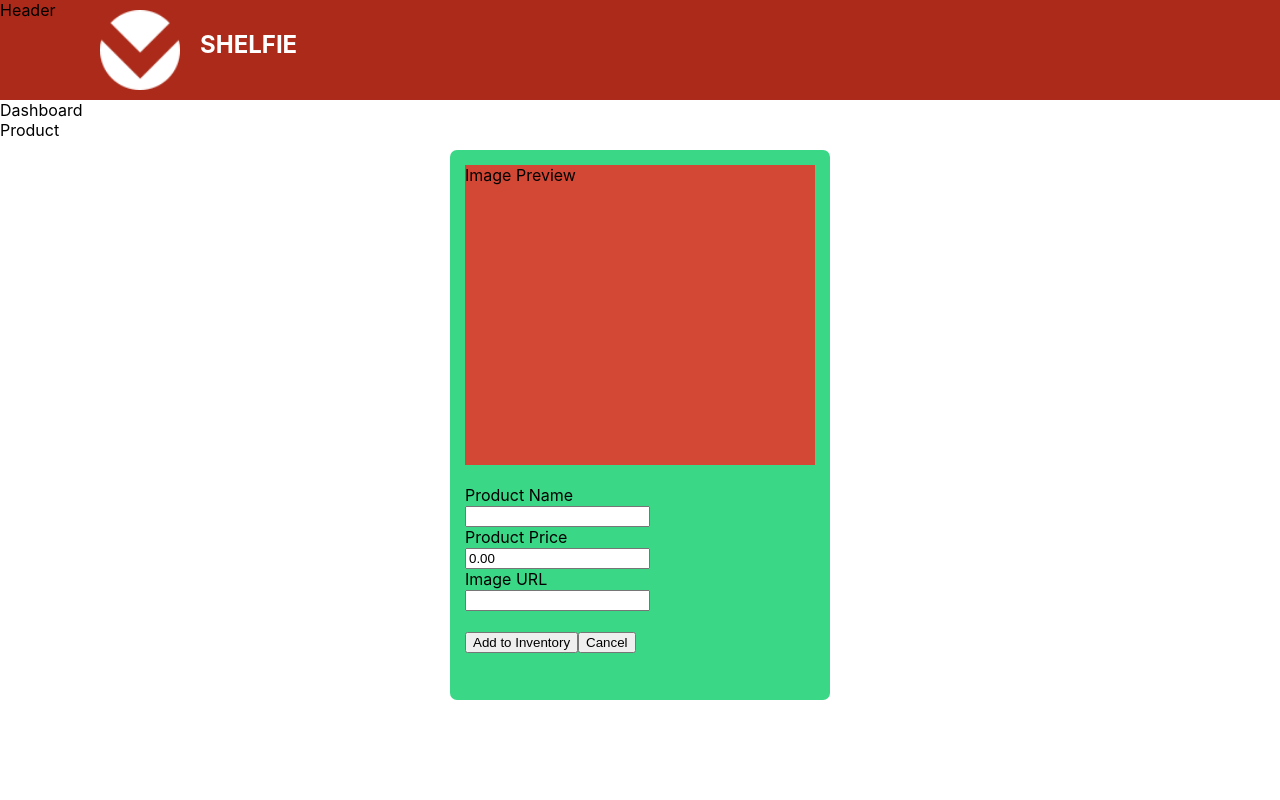
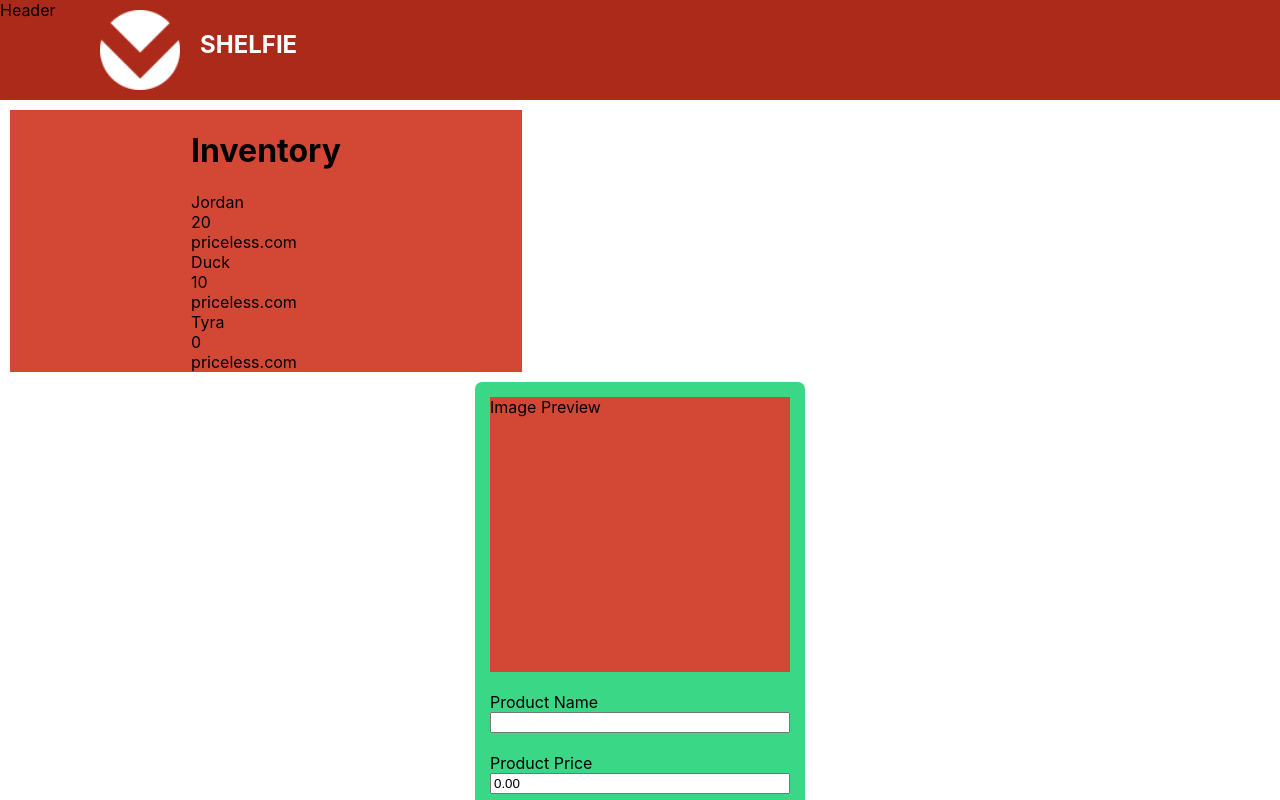
Before and after one commit to F15HYF4C3/shelfie-proj, a React (Create React App) app: page / in a window 1280 px wide. Shown: the top 800 px of the page. Built offline with nearby package versions, Linux system fonts and the light colour scheme.

Commit message:
added inventory map, need boxes to align

```diff
--- a/src/App.css
+++ b/src/App.css
@@ -1,33 +1,3 @@
-/* .App {
-  text-align: center;
-} */
-
-/* .App-logo {
-  animation: App-logo-spin infinite 20s linear;
-  height: 40vmin;
-  pointer-events: none;
-} */
-
-/* .App-header {
-  background-color: #282c34;
-  min-height: 100vh;
-  display: flex;
-  flex-direction: column;
-  align-items: center;
-  justify-content: center;
-  font-size: calc(10px + 2vmin);
-  color: white;
-} */
-
-/* .App-link {
-  color: #61dafb;
-} */
-
-/* @keyframes App-logo-spin {
-  from {
-    transform: rotate(0deg);
-  }
-  to {
-    transform: rotate(360deg);
-  }
-} */
+span {
+  display: inline;
+}
--- a/src/App.js
+++ b/src/App.js
@@ -9,11 +9,23 @@ class App extends Component {
   constructor(props){
     super(props);
     this.state = {
-      inventoryList: [{
-        name: '',
+      inventoryList: [
+        {
+          name: 'Jordan',
+        price: 20.00,
+        imgUrl: 'priceless.com'
+        },
+        {
+          name: 'Duck',
+        price: 10.00,
+        imgUrl: 'priceless.com'
+        },
+        {
+        name: 'Tyra',
         price: 0.00,
-        imgUrl: ''
-      }]
+        imgUrl: 'priceless.com'
+      }
+    ]
     }
   }
     render(){
@@ -26,8 +38,12 @@ class App extends Component {
       <br/>
       <br/>
       <br/>
-      <span className="Dashboard"><Dashboard/></span>
-      <span className="Form"><Form/></span>
+        <span className="Dashboard"><Dashboard display='inline'
+        inventoryList={this.state.inventoryList}/>
+        </span>
+
+        <span className="Form"><Form display='inline'/>
+        </span>
       <br/>
 
 
--- /dev/null
+++ b/src/Components/Dashboard/Dashboard.css
@@ -0,0 +1,12 @@
+.Dashboard {
+    width: 40%;
+    margin: 10px;
+    display: flex;
+    align-items: center;
+    flex-direction: column;
+    background-color: #d34735;
+
+}
+/* .product{
+    background-color: #d34735;
+} */
--- a/src/Components/Dashboard/Dashboard.js
+++ b/src/Components/Dashboard/Dashboard.js
@@ -1,27 +1,32 @@
-import React, {Component} from 'react';
+import React from 'react';
 import Product from '../Product/Product';
+import './Dashboard.css'
+// import App from '../../App';
 // import axios from 'axios';
 
-class Dashboard extends Component {
+const Dashboard = (props) => {
 
+    const products = props.inventoryList.map((e, i)=>{
+        return <div key={e[i]}>
+        <Product className="items"/>{e.name}
+        <Product className="items"/>{e.price}
+        <Product className="items"/>{e.imgUrl}
+            </div>
+    })
     // componentDidMount(){
     //     axios.get(`http://localhost:3001/api/pname`).then(resp =>{
     //         console.log(resp.data);
     //         this.setState({Item: resp.data.pname});
     //       });
     //     }
-    render(){
+
         // const inventoryItems = this.props
-        return (
-            <div>
-                Dashboard
-                <div>
-                    <Product/>
-                </div>
+return (
+    <div>
+        <h1>Inventory</h1>
+        <section>{products}</section>
             </div>
         )
-    }
 
 }
-
 export default Dashboard
--- a/src/Components/Form/Form.css
+++ b/src/Components/Form/Form.css
@@ -1,5 +1,6 @@
-.Form {
-    width: 350px;
+
+.formBox {
+    width: 300px;
     height: 520px;
     padding: 15px;
     margin: 10px auto;
@@ -21,12 +22,12 @@
     background-color: #AB2A19;
 }
 
-.imgPreview{
+/* .imgPreview{
 top: 50%;
 left: 50%;
 margin-right: -50%;
 transform: translate(-50%, -50%);
-}
+} */
 
 .imgBox {
     position: center;
--- a/src/Components/Form/Form.js
+++ b/src/Components/Form/Form.js
@@ -16,10 +16,10 @@ class Form extends Component {
 };
 
 
-// this.addItem=this.addItem.bind(this)
-//     this.addName = this.addName.bind(this);
-//     this.addPrice = this.addPrice.bind(this);
-//     this.addImgUrl = this.addImgUrl.bind(this);
+    this.addItem=this.addItem.bind(this)
+    this.addName = this.addName.bind(this);
+    this.addPrice = this.addPrice.bind(this);
+    this.addImgUrl = this.addImgUrl.bind(this);
     // this.onDeleteHandle = this.onDeleteHandle.bind(this);
   }
 
@@ -61,7 +61,7 @@ addItem(){
 
         // }
     return (
-<div>
+<div className="formBox">
 
     <div className="imgBox" onChange={(e)=> this.addImgUrl(e.target.value)} value={this.state.pimageurlForm}>Image Preview
     </div>
--- a/src/Components/Product/Product.js
+++ b/src/Components/Product/Product.js
@@ -5,7 +5,7 @@ class Product extends Component {
 
         return (
             <div>
-                Product
+
             </div>
         )
     }
```
